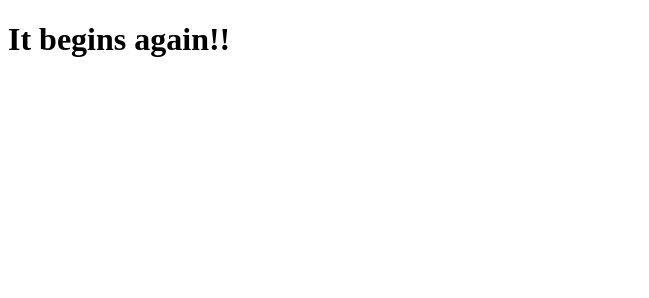
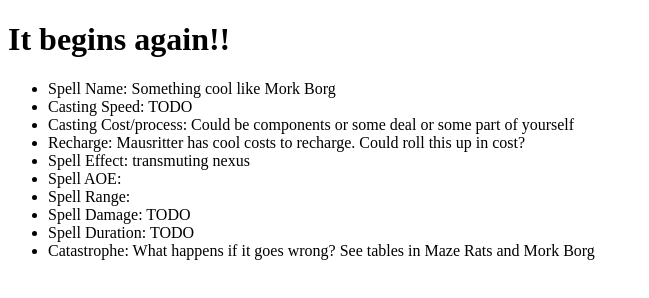
Before and after one commit to swordandsource/cwacof, a website built with Parcel: page index.html in a window 1280 px wide. Shown: the whole page, without its empty margins (0-649 px from the left). Built offline with nearby package versions, Linux system fonts and the light colour scheme.

Commit message:
Setup basic structure and add some notes for ideas

```diff
--- a/index.html
+++ b/index.html
@@ -12,5 +12,26 @@
   <body>
     <script src="./src/index.js"></script>
     <h1>It begins again!!</h1>
+    <ul>
+      <li>Spell Name: Something cool like Mork Borg</li>
+      <li>Casting Speed: TODO</li>
+      <li>
+        Casting Cost/process: Could be components or some deal or some part of
+        yourself
+      </li>
+      <li>
+        Recharge: Mausritter has cool costs to recharge. Could roll this up in
+        cost?
+      </li>
+      <li>Spell Effect: <span id="spell-effect"></span></li>
+      <li>Spell AOE: <span id="spell-aoe"></span></li>
+      <li>Spell Range: <span id="spell-range"></span></li>
+      <li>Spell Damage: TODO</li>
+      <li>Spell Duration: TODO</li>
+      <li>
+        Catastrophe: What happens if it goes wrong? See tables in Maze Rats and
+        Mork Borg
+      </li>
+    </ul>
   </body>
 </html>
--- a/package.json
+++ b/package.json
@@ -19,6 +19,7 @@
   },
   "homepage": "https://github.com/swordandsource/cwacof#readme",
   "dependencies": {
+    "lodash": "^4.17.21",
     "parcel-bundler": "^1.12.5"
   }
 }
--- a/src/index.js
+++ b/src/index.js
@@ -1 +1,27 @@
-console.log("Helooooo sir");
+import { sample } from "lodash";
+import etherealEffects from "../data/maze-rats-ethereal-effects.json";
+import etherealElements from "../data/maze-rats-ethereal-elements.json";
+import etherealForms from "../data/maze-rats-ethereal-forms.json";
+import physicalEffects from "../data/maze-rats-physical-effects.json";
+import physicalElements from "../data/maze-rats-physical-elements.json";
+import physicalForms from "../data/maze-rats-physical-forms.json";
+
+document.addEventListener("DOMContentLoaded", (event) => {
+  const spell = rollSpell();
+  renderSpell(spell);
+});
+
+function renderSpell(spell) {
+  const spellEffectNode = document.getElementById("spell-effect");
+  spellEffectNode.innerText = spell.effect;
+}
+
+function rollSpell() {
+  return {
+    effect: rollSpellEffect(),
+  };
+}
+
+function rollSpellEffect() {
+  return `${sample(physicalEffects)} ${sample(etherealForms)}`;
+}
```
Also changed, not shown: 1 other file.
